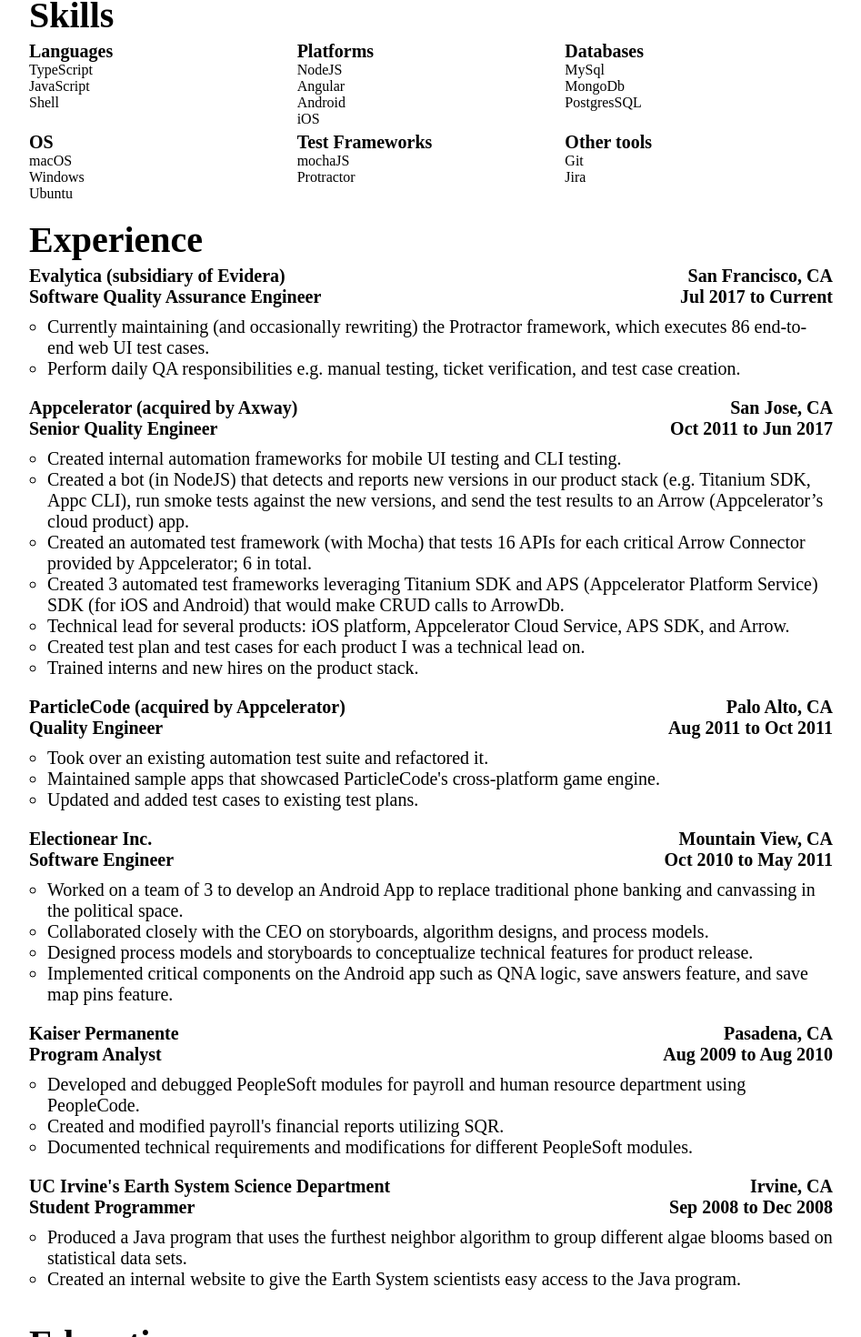
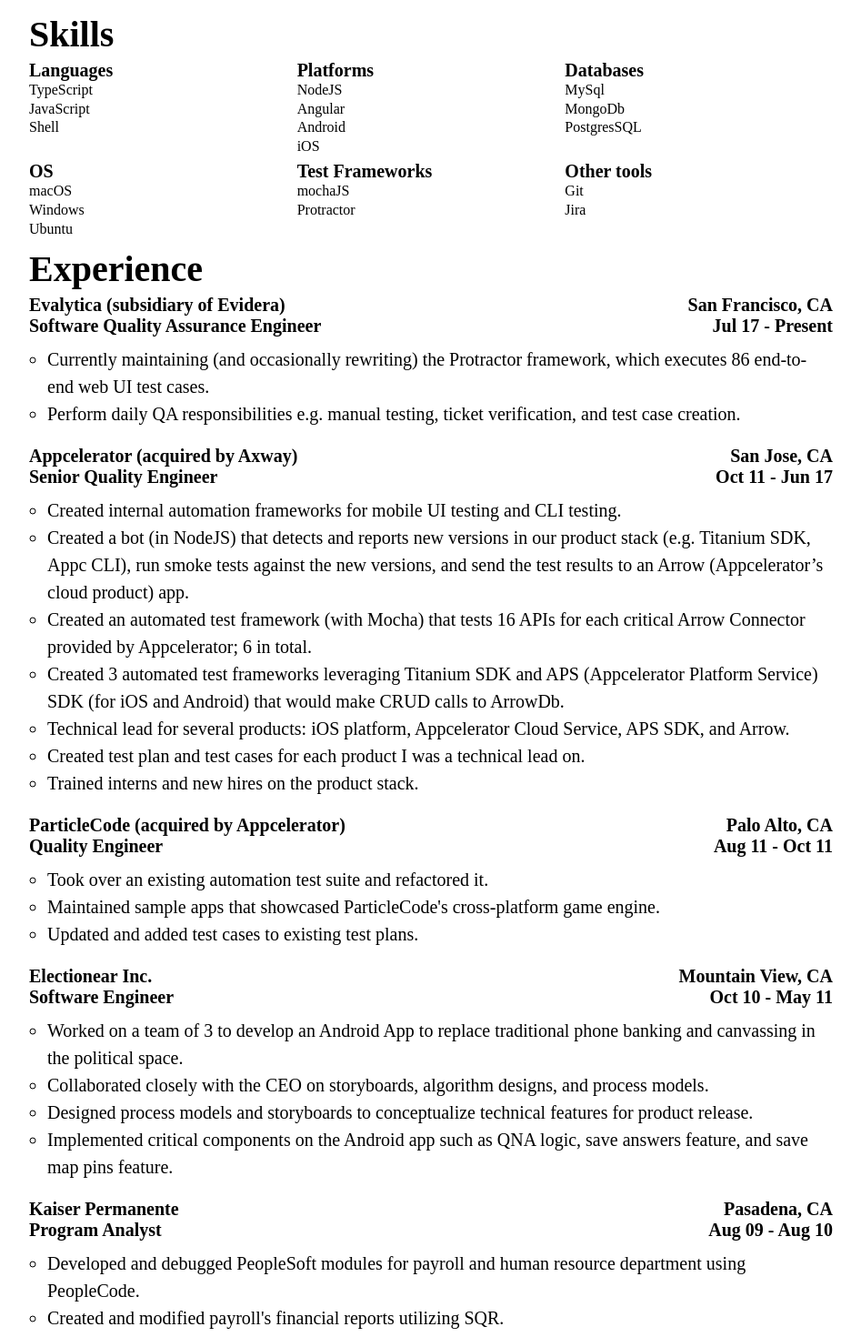
Before and after one commit to wluu/resume, an Angular app: page / in a window 1280 px wide. Shown: the part 231-1701 px from the top of the page at 91% size, without its empty margins (166-1113 px from the left). Built offline with nearby package versions, Linux system fonts and the light colour scheme.

Commit message:
Truncated the year to two digits, added line spaces to the list items, and other minor formatting changes.

```diff
--- a/src/app/education/education.component.html
+++ b/src/app/education/education.component.html
@@ -2,7 +2,7 @@
 <div class="education-section">
   <span>{{ myEducation.degree }} in {{ myEducation.major }}, Minor in {{ myEducation.minor }}</span>
   <span class="date">
-    {{ myEducation.date.start | date:'MMM yyyy' }} - {{ myEducation.date.end | date:'MMM yyyy' }}
+    {{ myEducation.date.start | date:'MMM yy' }} - {{ myEducation.date.end | date:'MMM yy' }}
   </span>
 </div>
 <span>{{ myEducation.school }}</span>
--- a/src/app/experience/appcelerator/appcelerator.component.html
+++ b/src/app/experience/appcelerator/appcelerator.component.html
@@ -4,7 +4,7 @@
 </div>
 <div class="row">
   <span>{{ appcelerator.title }}</span>
-  <span class="right-align-item">{{ appcelerator.date.start | date:'MMM yyyy' }} to {{ appcelerator.date.end | date:'MMM yyyy' }}</span>
+  <span class="right-align-item">{{ appcelerator.date.start | date:'MMM yy' }} - {{ appcelerator.date.end | date:'MMM yy' }}</span>
 </div>
 <ul>
   <li *ngFor="let responsibility of appcelerator.responsibilities">
--- a/src/app/experience/electionear/electionear.component.html
+++ b/src/app/experience/electionear/electionear.component.html
@@ -4,7 +4,7 @@
 </div>
 <div class="row">
   <span>{{ electionear.title }}</span>
-  <span class="right-align-item">{{ electionear.date.start | date:'MMM yyyy' }} to {{ electionear.date.end | date:'MMM yyyy' }}</span>
+  <span class="right-align-item">{{ electionear.date.start | date:'MMM yy' }} - {{ electionear.date.end | date:'MMM yy' }}</span>
 </div>
 <ul>
   <li *ngFor="let responsibility of electionear.responsibilities">
--- a/src/app/experience/evidera/evidera.component.html
+++ b/src/app/experience/evidera/evidera.component.html
@@ -4,7 +4,7 @@
 </div>
 <div class="row">
   <span>{{ evidera.title }}</span>
-  <span class="right-align-item">{{ evidera.date.start | date:'MMM yyyy' }} to Current</span>
+  <span class="right-align-item">{{ evidera.date.start | date:'MMM yy' }} - Present</span>
 </div>
 <ul>
   <li *ngFor="let responsibility of evidera.responsibilities">
--- a/src/app/experience/kaiser/kaiser.component.html
+++ b/src/app/experience/kaiser/kaiser.component.html
@@ -4,7 +4,7 @@
 </div>
 <div class="row">
   <span>{{ kaiser.title }}</span>
-  <span class="right-align-item">{{ kaiser.date.start | date:'MMM yyyy' }} to {{ kaiser.date.end | date:'MMM yyyy' }}</span>
+  <span class="right-align-item">{{ kaiser.date.start | date:'MMM yy' }} - {{ kaiser.date.end | date:'MMM yy' }}</span>
 </div>
 <ul>
   <li *ngFor="let responsibility of kaiser.responsibilities">
--- a/src/app/experience/particlecode/particlecode.component.html
+++ b/src/app/experience/particlecode/particlecode.component.html
@@ -4,7 +4,7 @@
 </div>
 <div class="row">
   <span>{{ particlecode.title }}</span>
-  <span class="right-align-item">{{ particlecode.date.start | date:'MMM yyyy' }} to {{ particlecode.date.end | date:'MMM yyyy' }}</span>
+  <span class="right-align-item">{{ particlecode.date.start | date:'MMM yy' }} - {{ particlecode.date.end | date:'MMM yy' }}</span>
 </div>
 <ul>
   <li *ngFor="let responsibility of particlecode.responsibilities">
--- a/src/app/experience/uci-earth-system-science/uci-earth-system-science.component.css
+++ b/src/app/experience/uci-earth-system-science/uci-earth-system-science.component.css
@@ -10,6 +10,6 @@
 
 ul {
   padding: 0;
-  margin: 10px 0 20px 20px;
+  margin: 10px 0 0px 20px;
   list-style-type: circle;
 }
--- a/src/app/experience/uci-earth-system-science/uci-earth-system-science.component.html
+++ b/src/app/experience/uci-earth-system-science/uci-earth-system-science.component.html
@@ -4,7 +4,7 @@
 </div>
 <div class="row">
   <span>{{ uci.title }}</span>
-  <span class="right-align-item">{{ uci.date.start | date:'MMM yyyy' }} to {{ uci.date.end | date:'MMM yyyy' }}</span>
+  <span class="right-align-item">{{ uci.date.start | date:'MMM yy' }} - {{ uci.date.end | date:'MMM yy' }}</span>
 </div>
 <ul>
   <li *ngFor="let responsibility of uci.responsibilities">
--- a/src/app/skills/skills.component.css
+++ b/src/app/skills/skills.component.css
@@ -3,6 +3,10 @@
   grid-template-columns: repeat(3, 1fr);
   grid-template-rows: 1fr 80px;
   grid-row-gap: 5px;
+}
+
+.skills-grid-container ul {
+  line-height: 1.3;
 }
 
 .grid-cell h2 {
--- a/src/styles.css
+++ b/src/styles.css
@@ -14,3 +14,7 @@
   font-size: 4rem;
   margin: 0 0 5px 0;
 }
+
+html ul {
+  line-height: 1.5;
+}
```
